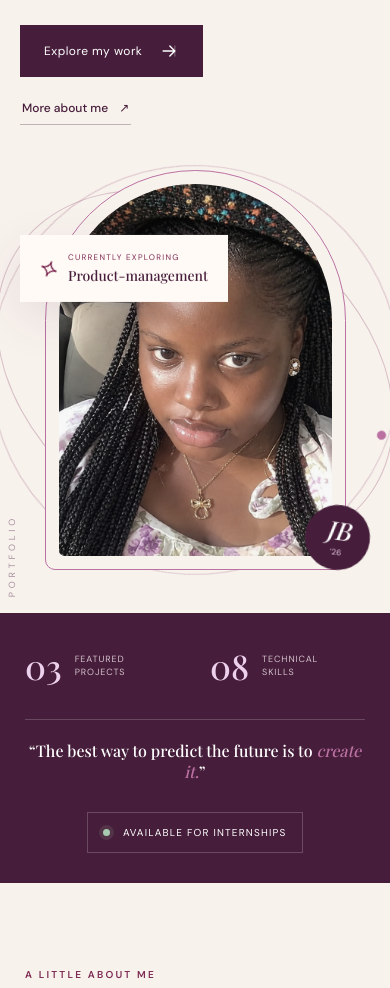
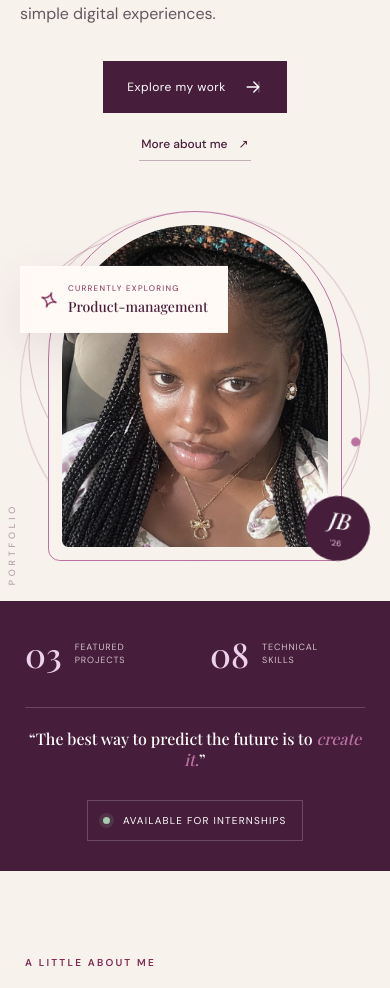
Before and after one commit to DevBytes-J/miva-lab-assessment, a plain HTML site: page index.html in a window 390 px wide. Shown: the part 397-1385 px from the top of the page. Drawn offline with nearby package versions, Linux system fonts and the light colour scheme; a web font is replaced by a local one.

Commit message:
Scaled down hero portrait and animations and balanced vertical spacing

```diff
--- a/css/home.css
+++ b/css/home.css
@@ -2,11 +2,11 @@
   min-height: auto;
   max-width: 1400px;
   margin: auto;
-  padding: 16px 7vw 36px;
+  padding: 52px 7vw 45px;
   display: grid;
   grid-template-columns: 1.05fr 0.95fr;
   gap: 4vw;
-  align-items: flex-start;
+  align-items: center;
   position: relative;
 }
 .hero::before {
@@ -35,7 +35,7 @@
   line-height: 0.98;
   letter-spacing: -0.04em;
   color: var(--color-deep-wine);
-  margin: 18px 0 20px;
+  margin: 22px 0;
 }
 .rotating-word {
   display: inline-block;
@@ -58,23 +58,23 @@
   letter-spacing: -0.01em;
 }
 .hero-actions {
-  margin-top: 28px;
+  margin-top: 32px;
   display: flex;
   align-items: center;
   gap: 30px;
 }
 .hero-visual {
   position: relative;
-  min-height: 540px;
+  min-height: 450px;
   display: grid;
   place-items: center;
 }
 .image-frame {
-  width: min(400px, 80%);
-  height: 520px;
+  width: min(340px, 80%);
+  height: 440px;
   padding: 13px;
   border: 1px solid var(--color-orchid);
-  border-radius: 210px 210px 14px 14px;
+  border-radius: 175px 175px 14px 14px;
   position: relative;
   z-index: 2;
   background: var(--cream);
@@ -84,7 +84,7 @@
   height: 100%;
   object-fit: cover;
   object-position: center 30%;
-  border-radius: 195px 195px 8px 8px;
+  border-radius: 165px 165px 8px 8px;
   filter: saturate(0.7) contrast(0.95);
 }
 .orbit {
@@ -93,13 +93,13 @@
   border-radius: 50%;
 }
 .orbit-one {
-  width: 510px;
-  height: 510px;
+  width: 430px;
+  height: 430px;
   animation: slowSpin 34s linear infinite;
 }
 .orbit-two {
-  width: 570px;
-  height: 410px;
+  width: 480px;
+  height: 350px;
   transform: rotate(35deg);
 }
 .orbit-one::after {
@@ -109,14 +109,14 @@
   background: var(--color-orchid);
   border-radius: 50%;
   position: absolute;
-  right: 35px;
-  top: 90px;
+  right: 28px;
+  top: 75px;
 }
 .floating-note {
   position: absolute;
   z-index: 3;
   left: -5px;
-  top: 115px;
+  top: 85px;
   background: var(--paper);
   box-shadow: 0 16px 50px #461d3a1a;
   padding: 17px 20px;
@@ -150,8 +150,8 @@
   }
 }
 .monogram-stamp {
-  width: 78px;
-  height: 78px;
+  width: 70px;
+  height: 70px;
   border-radius: 50%;
   background: var(--color-deep-wine);
   color: white;
@@ -159,9 +159,9 @@
   place-items: center;
   position: absolute;
   right: 2%;
-  bottom: 15px;
+  bottom: 10px;
   z-index: 4;
-  font: italic 25px "Playfair Display";
+  font: italic 22px "Playfair Display";
   transform: rotate(8deg);
 }
 .monogram-stamp small {
@@ -251,10 +251,10 @@
 @media (max-width: 900px) {
   .hero {
     grid-template-columns: 1fr;
-    padding-top: 18px;
+    padding-top: 45px;
   }
   .hero-visual {
-    margin-top: 15px;
+    margin-top: 25px;
   }
   .hero .eyebrow {
     font-size: 9px;
@@ -280,35 +280,35 @@
 
 @media (max-width: 600px) {
   .hero {
-    padding: 14px 20px 28px;
+    padding: 40px 20px 30px;
     min-height: auto;
   }
   .hero h1 {
     font-size: 42px;
   }
   .hero-actions {
-    align-items: flex-start;
+    align-items: center;
     flex-direction: column;
     gap: 15px;
   }
   .hero-visual {
-    min-height: 430px;
+    min-height: 370px;
   }
   .image-frame {
-    height: 400px;
-    width: 86%;
+    height: 350px;
+    width: 84%;
   }
   .orbit-one {
-    width: 410px;
-    height: 410px;
+    width: 350px;
+    height: 350px;
   }
   .orbit-two {
-    width: 430px;
-    height: 320px;
+    width: 360px;
+    height: 270px;
   }
   .floating-note {
     left: 0;
-    top: 80px;
+    top: 65px;
   }
   .monogram-stamp {
     right: 0;
--- a/index.html
+++ b/index.html
@@ -7,8 +7,8 @@
   <link rel="icon" type="image/png" sizes="32x32" href="assets/shared/logo.png?v=2" />
   <link rel="shortcut icon" type="image/png" href="assets/shared/logo.png?v=2" />
   <link rel="apple-touch-icon" href="assets/shared/logo.png?v=2" />
-  <link rel="stylesheet" href="css/base.css?v=3" />
-  <link rel="stylesheet" href="css/home.css?v=3" />
+  <link rel="stylesheet" href="css/base.css?v=4" />
+  <link rel="stylesheet" href="css/home.css?v=4" />
 </head>
 <body>
   <div class="app-shell">
```
Also changed, not shown: 1 other file.
